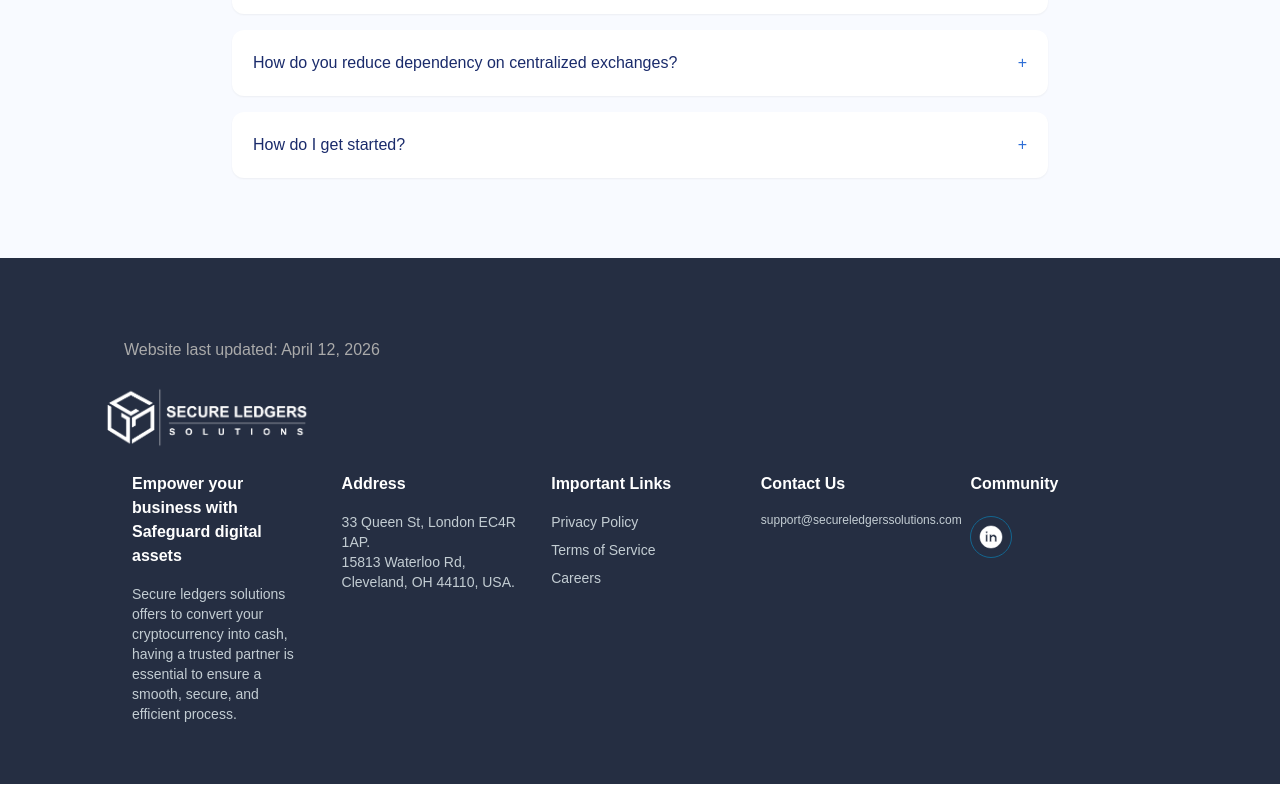
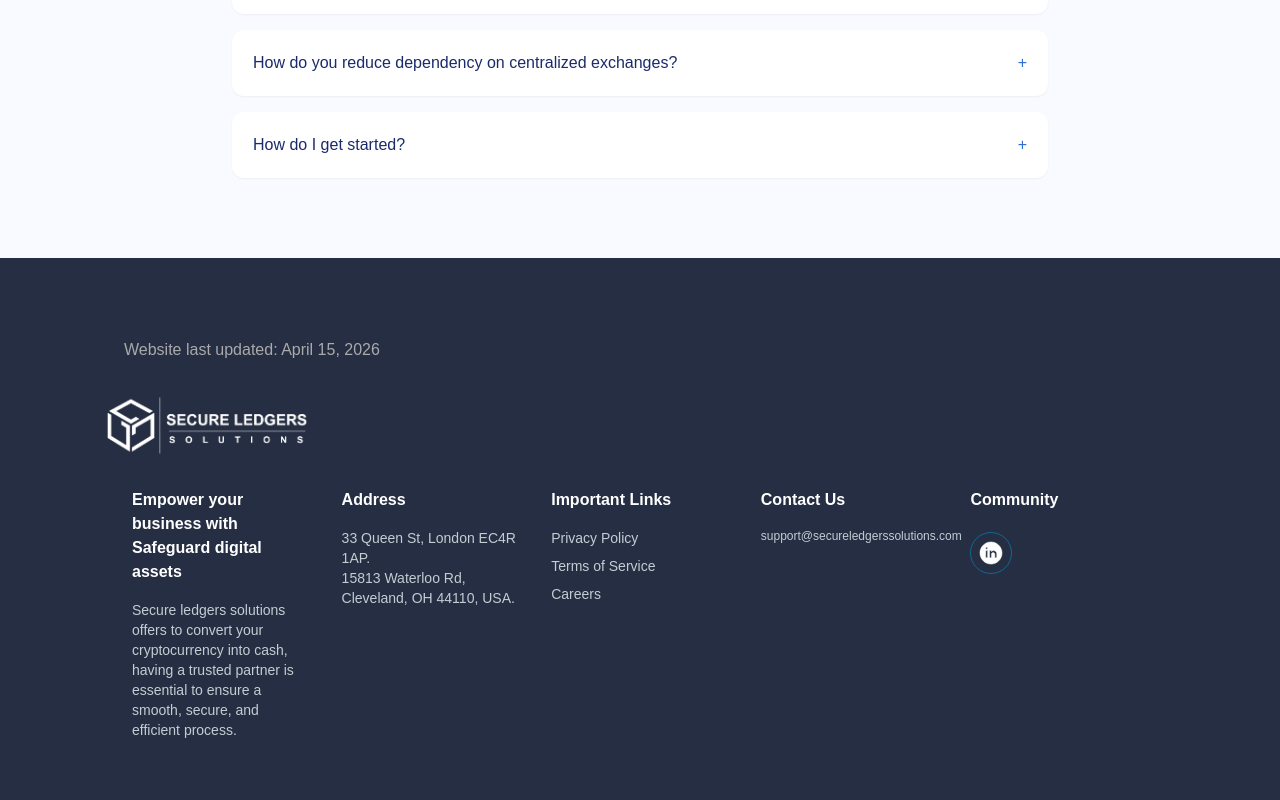
Before and after one commit to GhazanfarGw/Securelendgersfinal, a React (Create React App) app: page / in a window 1280 px wide. Shown: the part 8522-9322 px from the top of the page. Built offline with nearby package versions, Linux system fonts and the light colour scheme; no server answers.

Commit message:
Update Footer.jsx

```diff
--- a/src/Home/Footer.jsx
+++ b/src/Home/Footer.jsx
@@ -5,13 +5,16 @@ const Footer = () => {
         <div className='bg-[#252E42]'>
             <div className='md:max-w-5xl lg:max-w-6xl xl:max-w-screen-xl duration-500 mx-auto justify-center md:pt-20 md:pb-10 xl:px-10 lg:px-10 md:px-10 py-10'>
                 <h1 className='text-[#aaa] md:text-base text-sm justify-center pb-5 px-5 '>
-                    Website last updated: April 12, 2026
+                    Website last updated: April 15, 2026
                 </h1>
-                <span className="py-2 md:px-0 px-2">
-                    <a href="/">
-                        <img src='../whitelogo.png' className='md:w-52 w-52' alt='favicon.png'/>
-                    </a>
-                </span>
+                <div className='px-4 md:px-0 py-2'>
+                    <span>
+                        <a href="/">
+                            <img src='../whitelogo.png' className='md:w-52 w-52' alt='favicon.png'/>
+                        </a>
+                    </span>
+
+                </div>
                 <div className='md:grid md:grid-cols-5 md:gap-8 max-w-screen-2xl mx-auto justify-center py-5 text-white px-7'>
                     <div className=''>
                         <h1 className='text-white text-base justify-center font-semibold'>
```
